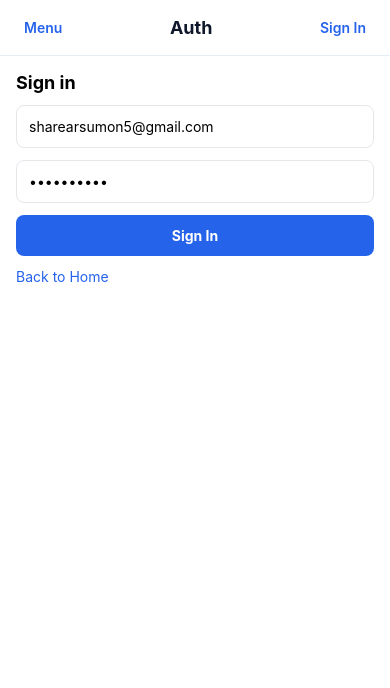
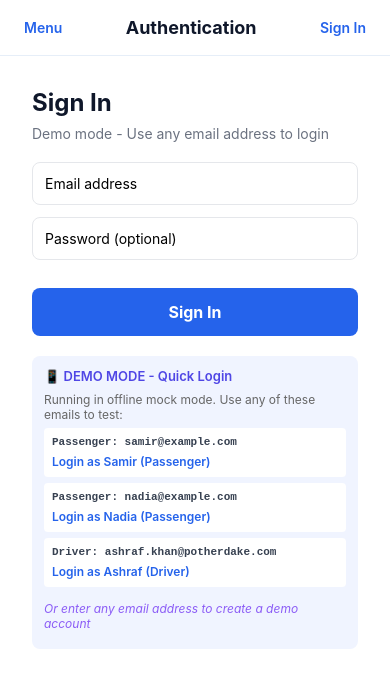
Before and after one commit to ShahriyarSumon/pother-dake-mobile, a React Native app: screen /Auth in a window 390 px wide. Shown: the top 688 px of the page. Built offline with nearby package versions, Linux system fonts and the light colour scheme; no server answers.

Commit message:
refactor: Rewrite Auth screen with proper repository integration and demo mode

```diff
--- a/src/screens/Auth.tsx
+++ b/src/screens/Auth.tsx
@@ -2,12 +2,34 @@ import styled from 'styled-components/native';
 import React, { useState } from 'react';
 import { View, Text, TouchableOpacity, TextInput, ActivityIndicator, Alert } from 'react-native';
 import Header from '../components/Header';
-import api from '../api';
+import { useAuth } from '../auth/AuthContext';
+import { RootStackParamList } from '../navigation';
+import { NativeStackScreenProps } from '@react-navigation/native-stack';
+
+type Props = NativeStackScreenProps<RootStackParamList, 'Auth'>;
 
 const Container = styled.View`
   flex: 1;
   padding: 16px;
   background-color: ${p => p.theme.colors.background};
+`;
+
+const ScrollView = styled.ScrollView`
+  padding: 16px;
+  background-color: ${p => p.theme.colors.background};
+`;
+
+const Title = styled.Text`
+  font-size: 24px;
+  font-weight: 700;
+  margin-bottom: 8px;
+  color: ${p => p.theme.colors.primary};
+`;
+
+const Subtitle = styled.Text`
+  font-size: 14px;
+  color: #6b7280;
+  margin-bottom: 20px;
 `;
 
 const Field = styled.TextInput`
@@ -17,57 +39,170 @@ const Field = styled.TextInput`
   border-radius: 8px;
   margin-bottom: 12px;
   background-color: #fff;
+  font-size: 14px;
 `;
 
 const Button = styled.TouchableOpacity`
   background-color: #2563eb;
-  padding: 12px;
+  padding: 14px;
   border-radius: 8px;
   align-items: center;
+  margin-top: 16px;
 `;
 
 const ButtonText = styled.Text`
   color: #fff;
   font-weight: 700;
+  font-size: 16px;
 `;
 
-export default function AuthScreen({ navigation }: any) {
-  const [email, setEmail] = useState('sharearsumon5@gmail.com');
-  const [password, setPassword] = useState('123@sumonE');
+const DemoSection = styled.View`
+  background-color: #f0f4ff;
+  border-radius: 8px;
+  padding: 12px;
+  margin-top: 20px;
+`;
+
+const DemoTitle = styled.Text`
+  font-size: 13px;
+  font-weight: 600;
+  color: #4f46e5;
+  margin-bottom: 8px;
+`;
+
+const DemoText = styled.Text`
+  font-size: 12px;
+  color: #666;
+  margin-bottom: 6px;
+`;
+
+const DemoAccount = styled.View`
+  background-color: #fff;
+  padding: 8px;
+  border-radius: 4px;
+  margin-bottom: 6px;
+`;
+
+const DemoEmail = styled.Text`
+  font-size: 11px;
+  font-family: monospace;
+  color: #374151;
+  font-weight: 600;
+`;
+
+export default function AuthScreen({ navigation }: Props) {
+  const { login } = useAuth();
+  const [email, setEmail] = useState('');
+  const [password, setPassword] = useState('');
   const [loading, setLoading] = useState(false);
 
   const onLogin = async () => {
+    if (!email.trim()) {
+      Alert.alert('Validation Error', 'Please enter an email address');
+      return;
+    }
+
     setLoading(true);
     try {
-      const res = await api.login(email.trim(), password);
+      await login(email.trim(), password);
       setLoading(false);
       Alert.alert('Success', 'Logged in successfully');
-      // navigate into passenger area by default — token is stored by api.login
-      navigation.navigate('Passenger');
+      // Navigation handled by root navigator based on auth state
     } catch (err: any) {
       setLoading(false);
-      const msg = err?.response?.data?.message || err?.message || 'Login failed';
-      Alert.alert('Login error', String(msg));
+      const msg = err?.message || 'Login failed';
+      Alert.alert('Login Error', String(msg));
+    }
+  };
+
+  const quickLogin = async (quickEmail: string) => {
+    setLoading(true);
+    try {
+      await login(quickEmail, 'password');
+      setLoading(false);
+    } catch (err: any) {
+      setLoading(false);
+      Alert.alert('Login Error', err?.message || 'Login failed');
     }
   };
 
   return (
     <>
-      <Header navigation={navigation} title="Auth" />
+      <Header navigation={navigation} title="Authentication" />
       <Container>
-        <Text style={{fontSize: 18, fontWeight: '700', marginBottom: 12}}>Sign in</Text>
-        <Field placeholder="Email" value={email} onChangeText={setEmail} autoCapitalize="none" keyboardType="email-address" />
-        <Field placeholder="Password" value={password} onChangeText={setPassword} secureTextEntry />
+        <ScrollView>
+          <Title>Sign In</Title>
+          <Subtitle>Demo mode - Use any email address to login</Subtitle>
+
+          <Field
+            placeholder="Email address"
+            value={email}
+            onChangeText={setEmail}
+            autoCapitalize="none"
+            keyboardType="email-address"
+            editable={!loading}
+          />
+          <Field
+            placeholder="Password (optional)"
+            value={password}
+            onChangeText={setPassword}
+            secureTextEntry
+            editable={!loading}
+          />
+
           {loading ? (
-          <ActivityIndicator size="large" color="#2563eb" style={{marginTop: 12}} />
+            <ActivityIndicator size="large" color="#2563eb" style={{ marginTop: 16 }} />
           ) : (
             <Button onPress={onLogin}>
               <ButtonText>Sign In</ButtonText>
             </Button>
           )}
-        <TouchableOpacity onPress={() => navigation.navigate('Landing')} style={{marginTop: 12}}>
-          <Text style={{color: '#2563eb'}}>Back to Home</Text>
+
+          <DemoSection>
+            <DemoTitle>📱 DEMO MODE - Quick Login</DemoTitle>
+            <DemoText>Running in offline mock mode. Use any of these emails to test:</DemoText>
+
+            <DemoAccount>
+              <DemoEmail>Passenger: samir@example.com</DemoEmail>
+              <TouchableOpacity
+                onPress={() => quickLogin('samir@example.com')}
+                style={{ marginTop: 6 }}
+              >
+                <Text style={{ color: '#2563eb', fontSize: 12, fontWeight: '600' }}>
+                  Login as Samir (Passenger)
+                </Text>
               </TouchableOpacity>
+            </DemoAccount>
+
+            <DemoAccount>
+              <DemoEmail>Passenger: nadia@example.com</DemoEmail>
+              <TouchableOpacity
+                onPress={() => quickLogin('nadia@example.com')}
+                style={{ marginTop: 6 }}
+              >
+                <Text style={{ color: '#2563eb', fontSize: 12, fontWeight: '600' }}>
+                  Login as Nadia (Passenger)
+                </Text>
+              </TouchableOpacity>
+            </DemoAccount>
+
+            <DemoAccount>
+              <DemoEmail>Driver: ashraf.khan@potherdake.com</DemoEmail>
+              <TouchableOpacity
+                onPress={() => quickLogin('ashraf.khan@potherdake.com')}
+                style={{ marginTop: 6 }}
+              >
+                <Text style={{ color: '#2563eb', fontSize: 12, fontWeight: '600' }}>
+                  Login as Ashraf (Driver)
+                </Text>
+              </TouchableOpacity>
+            </DemoAccount>
+
+            <DemoText style={{ marginTop: 8, fontStyle: 'italic', color: '#8b5cf6' }}>
+              Or enter any email address to create a demo account
+            </DemoText>
+          </DemoSection>
+        </ScrollView>
       </Container>
     </>
   );
```
Lines whose indentation alone changed are shown as unchanged.
